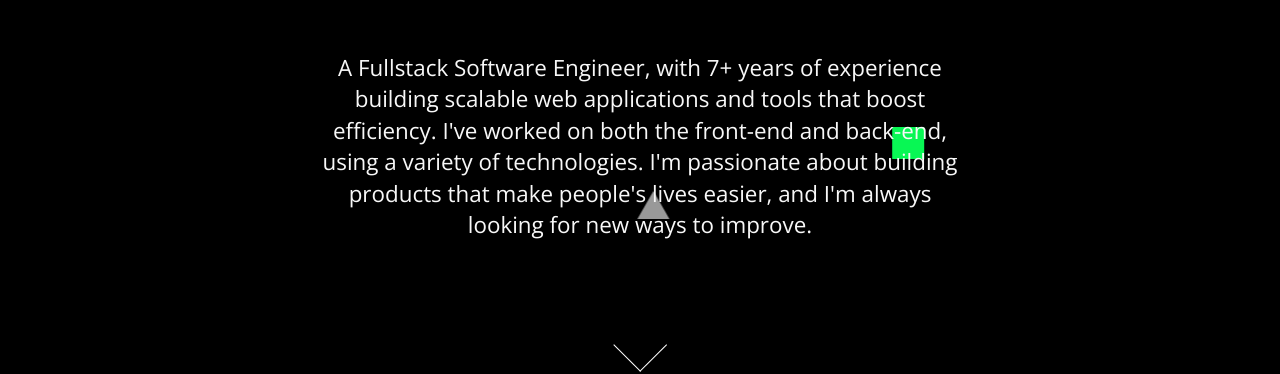
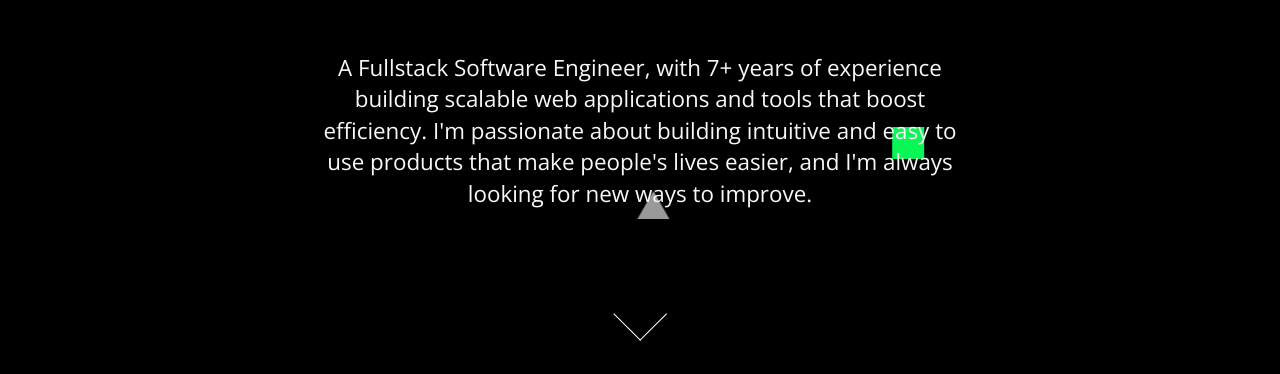
Before and after one commit to israelalagbe/israelalagbe.github.io, a website: page index.html in a window 1280 px wide. Shown: the part 289-663 px from the top of the page. Drawn offline with nearby package versions, Linux system fonts and the light colour scheme; a script that the page names is missing.

Commit message:
update write up

```diff
--- a/index.html
+++ b/index.html
@@ -97,7 +97,7 @@
       <div class="landing__paragraph-con">
         <p class="landing__paragraph animated fadeInUp">
           A Fullstack Software Engineer, with 7+ years of experience building scalable web applications and tools that boost efficiency.
-          I've worked on both the front-end and back-end, using a variety of technologies. I'm passionate about building products that make people's lives easier, and I'm always looking for new ways to improve.
+          I'm passionate about building intuitive and easy to use products that make people's lives easier, and I'm always looking for new ways to improve.
         </p>
       </div>
       <a class='arrow' href="#project"></a>
```
